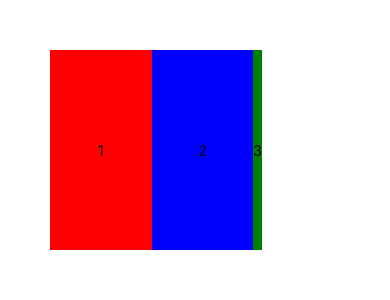
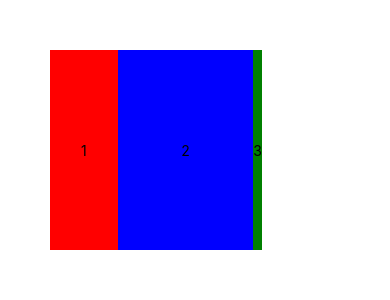
Before and after one commit to vinothsmart/reactnative, a React Native app: screen / in a window 390 px wide. Shown: the top 300 px of the page. Built offline with nearby package versions, Linux system fonts and the light colour scheme.

Commit message:
flex added in text2

```diff
--- a/App.js
+++ b/App.js
@@ -43,7 +43,7 @@ export default function App() {
       <View
         style={{
           backgroundColor: "red",
-          flex:1,
+          flex: 1,
           justifyContent: "center",
           alignItems: "center",
         }}
@@ -53,7 +53,7 @@ export default function App() {
       <View
         style={{
           backgroundColor: "blue",
-          flex:1,
+          flex: 2,
           justifyContent: "center",
           alignItems: "center",
         }}
```
